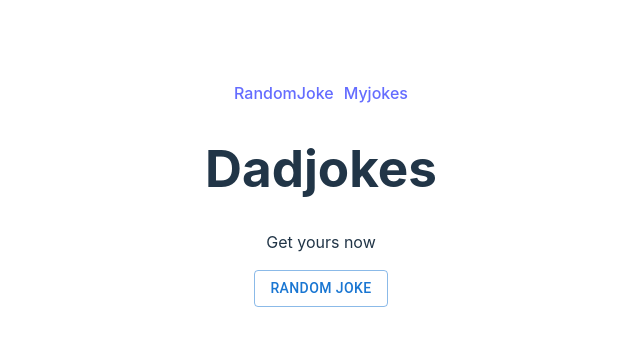
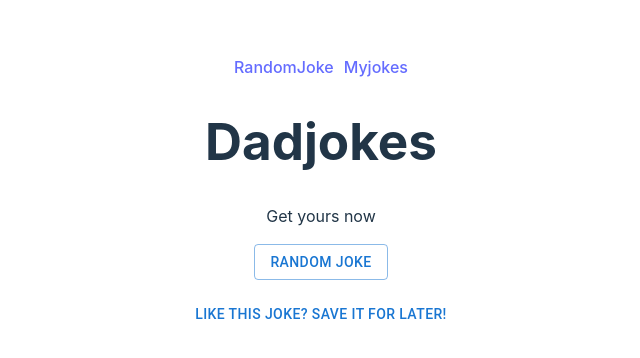
Before and after one commit to bfm471/DadjokesApp, a React (Vite) app: page / in a window 1280 px wide. Shown: the part 198-556 px from the top of the page, without its empty margins (319-959 px from the left). Built offline with nearby package versions, Linux system fonts and the light colour scheme; no server answers.

Commit message:
Save random jokes

```diff
--- a/src/firebaseConfig.js
+++ b/src/firebaseConfig.js
@@ -19,4 +19,4 @@ const firebaseConfig = {
 const app = initializeApp(firebaseConfig);
 const auth = getAuth(app);
 
-export { auth };
+export { auth, app };
--- a/src/routes/randomJoke.jsx
+++ b/src/routes/randomJoke.jsx
@@ -1,10 +1,26 @@
-import React, { useState } from 'react';
+import React, { useState, useEffect } from 'react';
 import { Button } from "@mui/material";
+import { app, auth } from '../firebaseConfig';
+import { getFirestore, collection, addDoc } from "firebase/firestore";
+import { onAuthStateChanged } from "firebase/auth";
+
 
 export default function RandomJoke() {
+    const db = getFirestore(app);
     const [joke, setJoke] = useState('');
+    const [user, setUser] = useState('');
+    const [added, setAdded] =useState(false);
+
+    useEffect(() => {
+        onAuthStateChanged(auth, (user) => {
+            if (user) {
+                setUser(user.uid);
+            }
+        })
+    }, []);
 
     const getRandomJoke = () => {
+        setAdded(false);
         fetch('https://icanhazdadjoke.com/', {
             headers: {
                 "Accept": "application/json"
@@ -17,12 +33,26 @@ export default function RandomJoke() {
             .catch(error => console.error(error))
     }
 
+    const handleSave = async () => {
+        try {
+            const docRef = await addDoc(collection(db, "jokes" + user), {
+                joke: joke
+            });
+            setAdded(true);
+        } catch (e) {
+            console.error("Error", e);
+        }
+    }
+
     return (
         <>
             <h1>Dadjokes</h1>
             <p>Get yours now</p>
             <p><Button variant="outlined" onClick={getRandomJoke}>Random joke</Button></p>
             {joke && <p>{joke}</p>}
+            <p><Button variant='text' onClick={handleSave}>Like this joke? Save it for later!</Button></p>
+            { added &&
+            <p>Saved!</p>}
         </>
     );
 }
```
Lines whose indentation alone changed are shown as unchanged.
